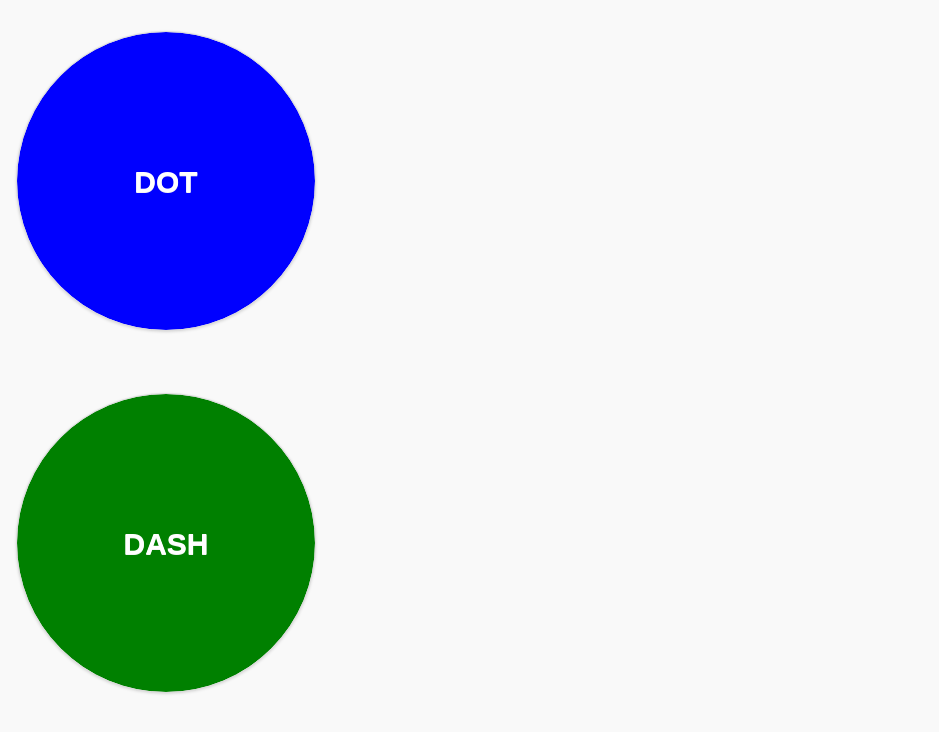
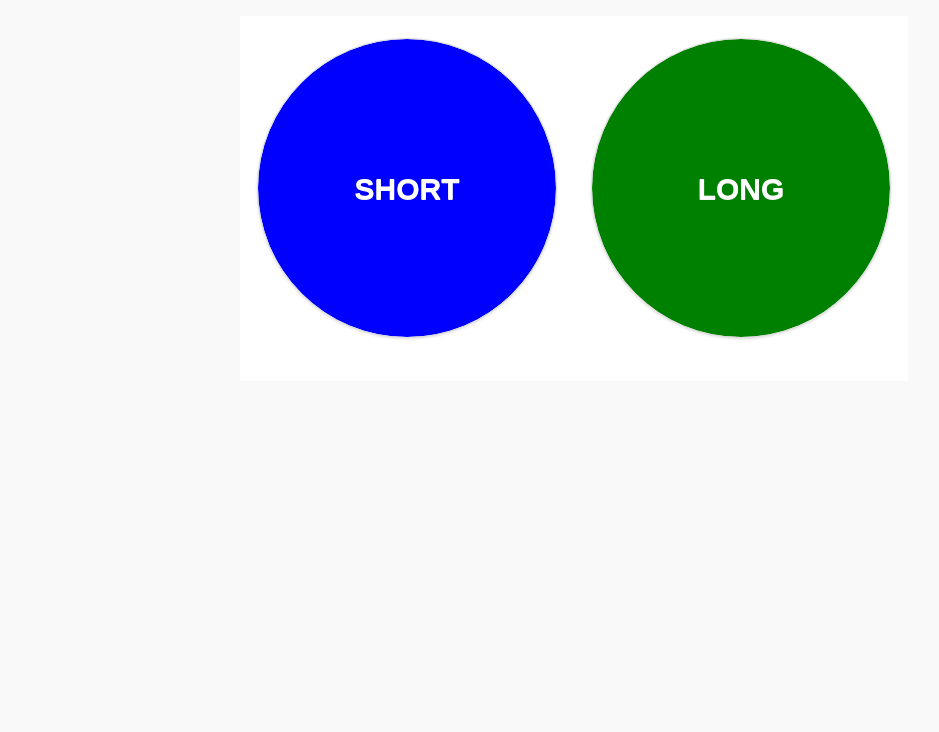
Before and after one commit to badgered/morsesen, a plain HTML site: page index.html in a window 1280 px wide. Shown: the whole page, without its empty margins (0-939 px from the left). Drawn offline with Linux system fonts and the light colour scheme.

Commit message:
Add files via upload

```diff
--- a/index.html
+++ b/index.html
@@ -5,16 +5,6 @@
 <link rel="stylesheet" href="script/jquery.mobile-1.4.5.min.css">
 <script src="script/jquery-1.11.3.min.js"></script>
 <script src="script/jquery.mobile-1.4.5.min.js"></script>
-<script>
-$(document).on("pagecreate","#page1",function(){
-  $("p").on("tap",function(){
-    $(this).hide();
-  });
-  $("h2").on("tap",function(){
-    $("p").show();
-  });
-});
-</script>
 
 
 <style>
@@ -25,6 +15,7 @@ $(document).on("pagecreate","#page1",function(){
     background-color: blue;
     color: white;
     font-size: 30px;
+    padding: 10px;
 
 
 }
@@ -35,52 +26,33 @@ $(document).on("pagecreate","#page1",function(){
     background-color: green;
     color: white;
     font-size: 30px;
+    padding: 10px;
+}
 
-}
+
 
 </style>
 
 </head>
 <body>
-<!-- <div data-role="page" id="page1">
-  <div data-role="header">
-    <h2>Header</h2>
-  </div>
+<div data-role="content" class="centerit" style="float: right; width: 80%; margin-left:auto; margin-right:auto;" >
 
-  <div data-role="main" class="ui-content">
-     <p>This line will disappear, if you tap on it.</p>
-  </div>
--->
+<div data-role="content" class="ui-block-a rwd-example" ><div class="ui-bar ui-bar-a" style="height:350px; background-color: #ffffff; border-color: #ffffff;">
 
-<div data-role="content">
+  <audio id="dot" src="audio/dot.mp3"></audio>
 
-  <audio id="dot" src="audio/dot.mp3">
-
-       <p> Your browser does not support etc</p>
-
-       </audio>
-
-      <button id="dot-btn" onclick="document.getElementById('dot').play()">DOT</button>
+      <button id="dot-btn" onclick="document.getElementById('dot').play()">SHORT</button> </div>
 
 </div>
 
- <div data-role="content">
+ <div data-role="content"  class="ui-block-b"><div class="ui-bar ui-bar-a" style="height:350px; background-color: #ffffff; border-color: #ffffff;">
 
-  <audio id="dash" src="audio/dash.mp3">
+  <audio id="dash" src="audio/dash.mp3"></audio>
 
-       <p> Your browser does not support etc</p>
-
-       </audio>
-
-      <button id="dash-btn" onclick="document.getElementById('dash').play()">DASH</button>
+      <button id="dash-btn" onclick="document.getElementById('dash').play()">LONG</button></div>
 
 </div>
 
-<!--  <div data-role="footer">
-     <h2>Footer</h2>
-  </div>
-
-
-</div> -->
+</div>
 </body>
 </html>
```
